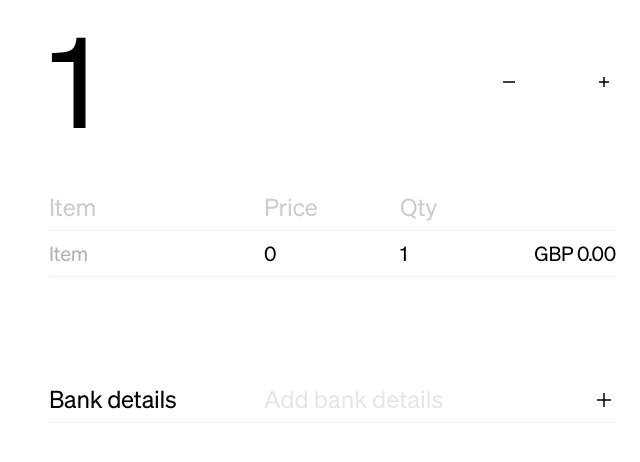
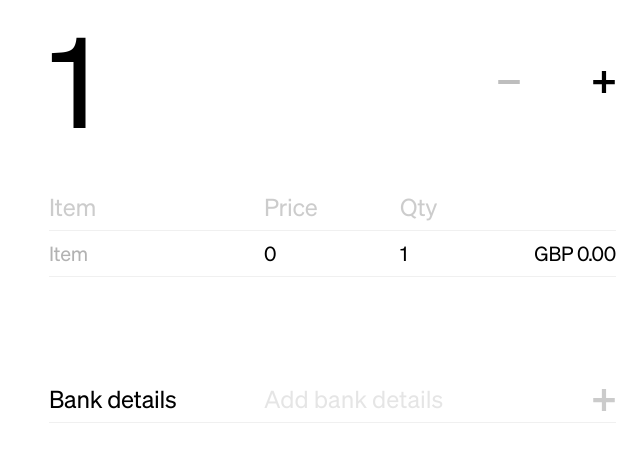
Before and after one commit to andaui/dru.works, a Next.js app in the folder web/: page /tools/invoice in a window 1280 px wide. Shown: the part 1751-2213 px from the top of the page, without its empty margins (640-1280 px from the left). Built offline with nearby package versions, Linux system fonts and the light colour scheme.

Commit message:
Empty states styling

```diff
--- a/web/components/tools/invoice/InvoiceEditor.tsx
+++ b/web/components/tools/invoice/InvoiceEditor.tsx
@@ -337,10 +337,21 @@ export function InvoiceEditor(p: InvoiceEditorProps) {
                   {p.lineItems.length}
                 </span>
                 <div className="flex w-[118.625px] max-w-[40%] shrink-0 items-center justify-between">
-                  <button type="button" className="size-6 text-black" onClick={p.removeLastLine} aria-label="Remove line">
+                  <button
+                    type="button"
+                    onClick={p.removeLastLine}
+                    disabled={p.lineItems.length <= 1}
+                    className="flex items-center justify-center p-0 border-0 bg-transparent cursor-pointer text-black disabled:opacity-25 disabled:pointer-events-none hover:opacity-70 transition-opacity"
+                    aria-label="Remove line"
+                  >
                     <MinusIcon />
                   </button>
-                  <button type="button" className="size-6 text-black" onClick={p.addLine} aria-label="Add line">
+                  <button
+                    type="button"
+                    onClick={p.addLine}
+                    className="flex items-center justify-center p-0 border-0 bg-transparent cursor-pointer text-black hover:opacity-70 transition-opacity"
+                    aria-label="Add line"
+                  >
                     <PlusSquareIcon />
                   </button>
                 </div>
@@ -659,7 +670,7 @@ function ContactStack({
         trailing={
           <button
             type="button"
-            className="size-6 shrink-0 text-black"
+            className="size-6 shrink-0 text-black opacity-20 hover:opacity-50 transition-opacity"
             onClick={onToggle}
             aria-expanded={expanded}
             aria-label={ariaLabelToggle}
@@ -723,7 +734,7 @@ function BankDetailsStack({
         trailing={
           <button
             type="button"
-            className="size-6 shrink-0 text-black"
+            className="size-6 shrink-0 text-black opacity-20 hover:opacity-50 transition-opacity"
             onClick={onToggle}
             aria-expanded={expanded}
             aria-label="Toggle bank details"
@@ -1037,7 +1048,10 @@ function RowDivider() {
 function PlusIcon() {
   return (
     <svg width="24" height="24" viewBox="0 0 24 24" fill="none" aria-hidden>
-      <path d="M12 5v14M5 12h14" stroke="currentColor" strokeWidth="1.5" />
+      <path
+        d="M14.0927 9.95253H22.7777V14.1375H14.0927V22.9125H9.86266V14.1375H1.22266V9.95253H9.86266V1.08752H14.0927V9.95253Z"
+        fill="currentColor"
+      />
     </svg>
   )
 }
@@ -1045,7 +1059,10 @@ function PlusIcon() {
 function PlusSquareIcon() {
   return (
     <svg width="24" height="24" viewBox="0 0 24 24" fill="none" aria-hidden>
-      <path d="M12 7v10M7 12h10" stroke="currentColor" strokeWidth="1.5" />
+      <path
+        d="M14.0927 9.95253H22.7777V14.1375H14.0927V22.9125H9.86266V14.1375H1.22266V9.95253H9.86266V1.08752H14.0927V9.95253Z"
+        fill="currentColor"
+      />
     </svg>
   )
 }
@@ -1053,7 +1070,10 @@ function PlusSquareIcon() {
 function MinusIcon() {
   return (
     <svg width="24" height="24" viewBox="0 0 24 24" fill="none" aria-hidden>
-      <path d="M6 12h12" stroke="currentColor" strokeWidth="1.5" />
+      <path
+        d="M14.0927 9.90747H22.7777V14.0925H14.0927H9.86266H1.22266V9.90747H9.86266H14.0927Z"
+        fill="currentColor"
+      />
     </svg>
   )
 }
--- a/web/components/tools/invoice/InvoicePreview.tsx
+++ b/web/components/tools/invoice/InvoicePreview.tsx
@@ -297,6 +297,7 @@ export function InvoicePreview({
                 </div>
               </div>
             ) : null}
+            {noteLines.length > 0 && (
               <div className="flex w-full items-start gap-[60px] px-[12px]">
                 <p
                   className="w-[100px] shrink-0 font-semibold leading-normal"
@@ -305,15 +306,14 @@ export function InvoicePreview({
                   Note
                 </p>
                 <div className="min-h-[16px] font-normal leading-[0] whitespace-nowrap">
-                {noteLines.length === 0 ? null : (
-                  noteLines.map((line, i) => (
+                  {noteLines.map((line, i) => (
                     <p key={i} className="mb-0 leading-[16px] last:mb-0">
                       {line}
                     </p>
-                  ))
-                )}
+                  ))}
                 </div>
               </div>
+            )}
           </div>
         </div>
       </div>
```
Lines whose indentation alone changed are shown as unchanged.
